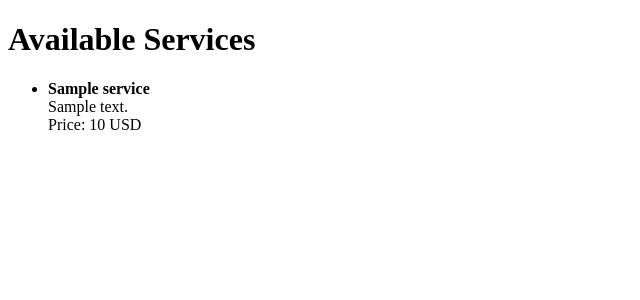
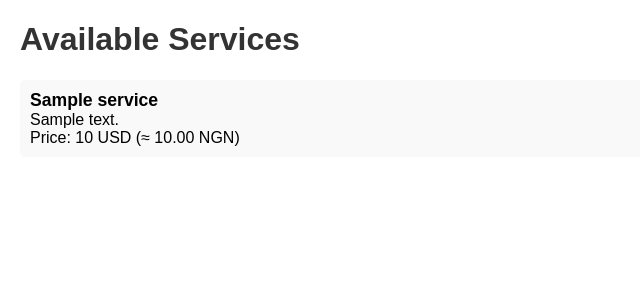
Before and after one commit to bstarogo/Bstargrowth-smm, a PHP site: page /services.php in a window 1280 px wide. Shown: the top 300 px of the page, without its empty margins (0-640 px from the left). Run offline with PHP 8.4, Linux system fonts and the light colour scheme; tables that the repository leaves empty or names only in its code hold one stand-in row (values such as "Sample post").

Commit message:
Refactor services fetching and display logic

```diff
--- a/services.php
+++ b/services.php
@@ -1,37 +1,65 @@
 <?php
-// services.php
 require_once 'config.php';
 
-// Fetch services from database
+// Connect to database
 $conn = new mysqli(DB_HOST, DB_USER, DB_PASS, DB_NAME);
 if ($conn->connect_error) {
     die("Connection failed: " . $conn->connect_error);
 }
 
-$sql = "SELECT id, name, description, price_per_unit, currency FROM services ORDER BY id ASC";
+// Fetch all services
+$sql = "SELECT s.id, s.name, s.description, s.price_per_unit, s.currency, c.rate_to_ngn
+        FROM services s
+        LEFT JOIN currencies c ON s.currency = c.code
+        ORDER BY s.id ASC";
 $result = $conn->query($sql);
 
+$services = [];
+if ($result->num_rows > 0) {
+    while ($row = $result->fetch_assoc()) {
+        // Calculate price in NGN if currency rate exists
+        $price_ngn = $row['rate_to_ngn'] ? $row['price_per_unit'] * $row['rate_to_ngn'] : $row['price_per_unit'];
+        $services[] = [
+            'id' => $row['id'],
+            'name' => htmlspecialchars($row['name']),
+            'description' => htmlspecialchars($row['description']),
+            'price' => $row['price_per_unit'],
+            'currency' => $row['currency'],
+            'price_ngn' => number_format($price_ngn, 2)
+        ];
+    }
+}
+$conn->close();
 ?>
 <!DOCTYPE html>
 <html>
 <head>
     <title>Services - BStarGrowth</title>
+    <style>
+        body { font-family: Arial, sans-serif; margin: 20px; }
+        h1 { color: #333; }
+        ul { list-style-type: none; padding: 0; }
+        li { background: #f9f9f9; margin-bottom: 10px; padding: 10px; border-radius: 5px; }
+        strong { font-size: 1.1em; }
+    </style>
 </head>
 <body>
     <h1>Available Services</h1>
-    <?php if ($result->num_rows > 0): ?>
+    <?php if (!empty($services)): ?>
         <ul>
-            <?php while($row = $result->fetch_assoc()): ?>
+            <?php foreach($services as $service): ?>
                 <li>
-                    <strong><?php echo htmlspecialchars($row['name']); ?></strong><br>
-                    <?php echo htmlspecialchars($row['description']); ?><br>
-                    Price: <?php echo $row['price_per_unit'] . ' ' . $row['currency']; ?>
+                    <strong><?php echo $service['name']; ?></strong><br>
+                    <?php echo $service['description']; ?><br>
+                    Price: <?php echo $service['price'] . ' ' . $service['currency']; ?>
+                    <?php if ($service['currency'] != 'NGN'): ?>
+                        (≈ <?php echo $service['price_ngn']; ?> NGN)
+                    <?php endif; ?>
                 </li>
-            <?php endwhile; ?>
+            <?php endforeach; ?>
         </ul>
     <?php else: ?>
         <p>No services available at the moment.</p>
     <?php endif; ?>
 </body>
 </html>
-<?php $conn->close(); ?>
```
